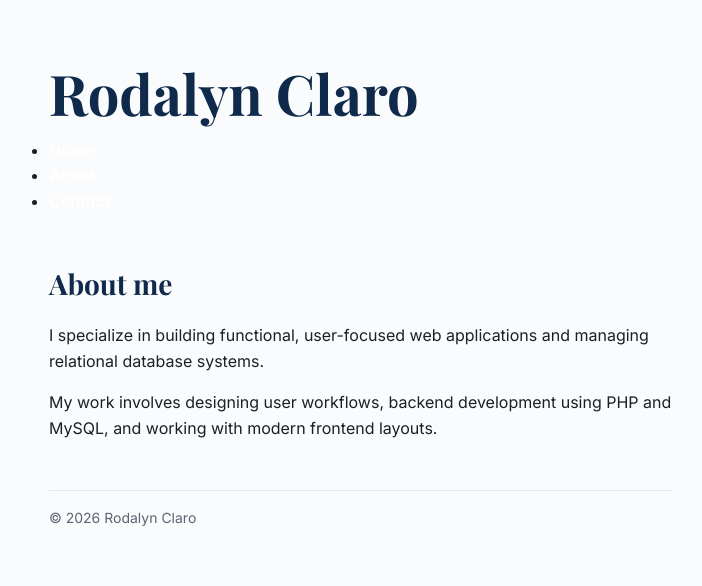
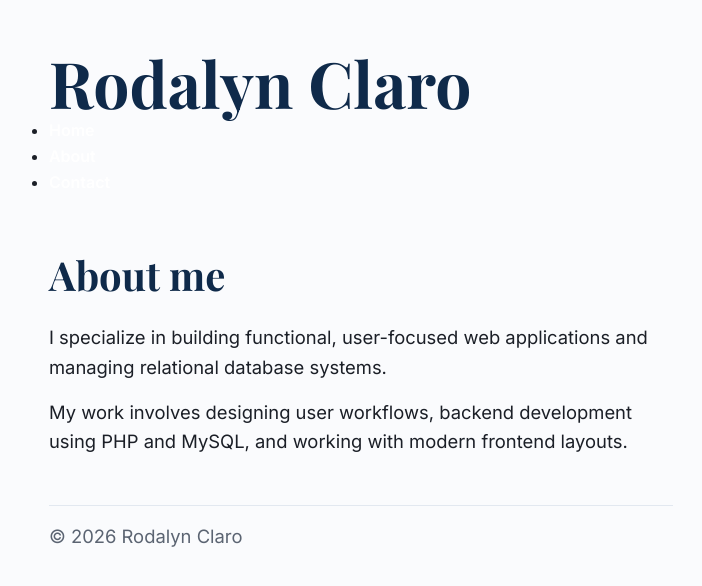
Before and after one commit to clarodalyn-oss/about-me-, a plain HTML site: page about.html in a window 1280 px wide. Shown: the whole page, without its empty margins (279-981 px from the left). Drawn offline with nearby package versions, Linux system fonts and the light colour scheme.

Commit message:
Update styles.css

```diff
--- a/css/styles.css
+++ b/css/styles.css
@@ -45,29 +45,31 @@ body {
   margin: 0 auto;
 }
 
-/* Typography */
+/* Typography — Exercise 3: Fluid Typography with clamp() */
 h1, h2, h3 {
   font-family: var(--font-heading);
   color: var(--clr-navy);
 }
 
 h1 {
-  font-size: clamp(2rem, 5vw, 3.5rem);
+  font-size: clamp(2rem, 4vw + 1rem, 4rem);
+  line-height: 1.1;
   margin-bottom: 0;
 }
 
 h2 {
-  font-size: 1.75rem;
+  font-size: clamp(1.5rem, 2.5vw + 0.75rem, 2.5rem);
   margin: var(--space-lg) 0 var(--space-sm);
+}
+
+p, address {
+  font-size: clamp(1rem, 0.5vw + 0.85rem, 1.15rem);
+  margin-bottom: var(--space-sm);
+  font-style: normal;
 }
 
 a {
   color: var(--clr-accent);
-}
-
-p, address {
-  margin-bottom: var(--space-sm);
-  font-style: normal;
 }
 
 /* Nav Links Base */
```
